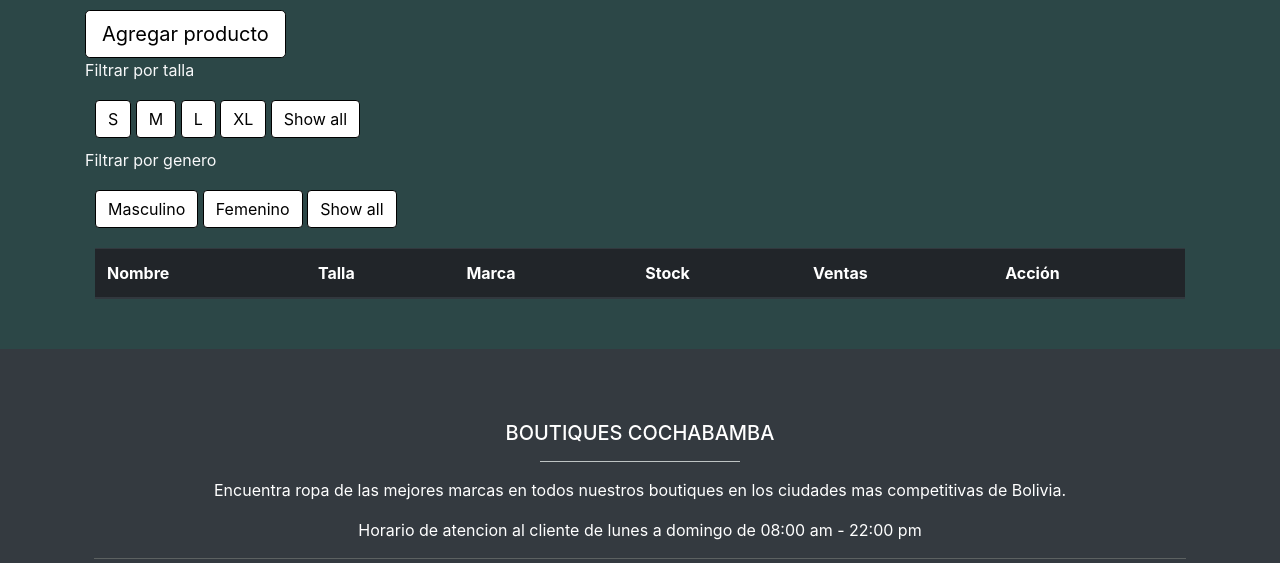
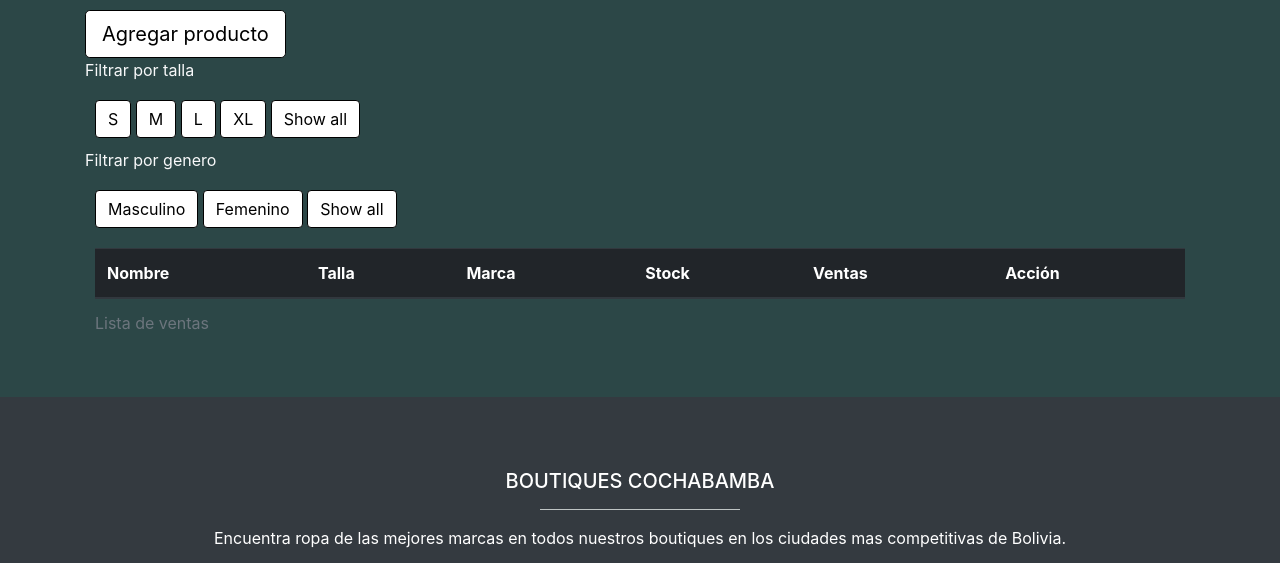
Before and after one commit to AntonioMexD/GestionCalidad, a plain HTML site: page Clothes/Sales.html in a window 1280 px wide. Shown: the part 186-749 px from the top of the page. Drawn offline with Linux system fonts and the light colour scheme.

Commit message:
C-11 Added caption in sales table.

```diff
--- a/Clothes/Sales.html
+++ b/Clothes/Sales.html
@@ -74,6 +74,7 @@
             </div>
             <div class="paddings">
                 <table class="table ">
+                  <caption>Lista de ventas</caption>
                     <thead class="thead-dark">
                         <tr>
                             <th scope="col">Nombre</th>
```
Also changed, not shown: .scannerwork/report-task.txt.
